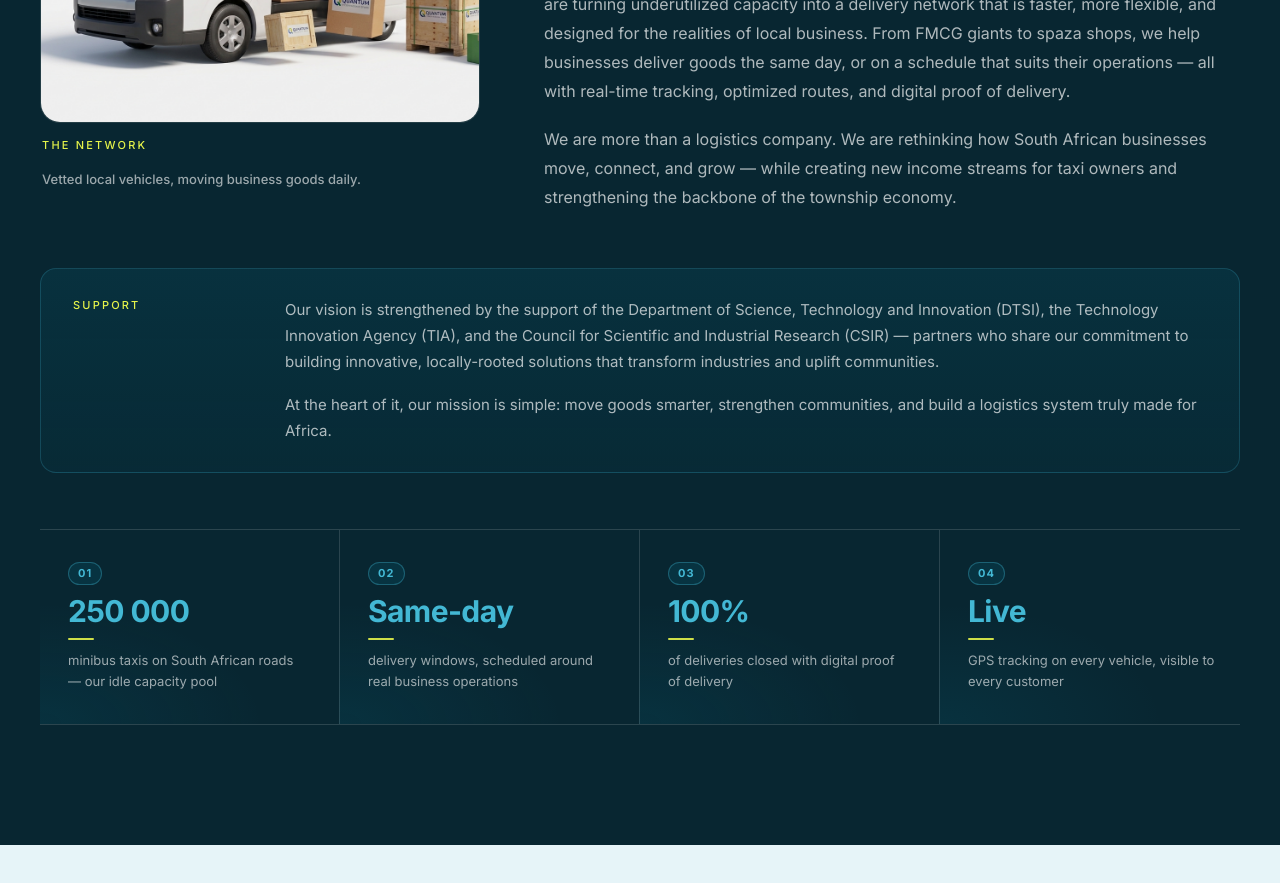
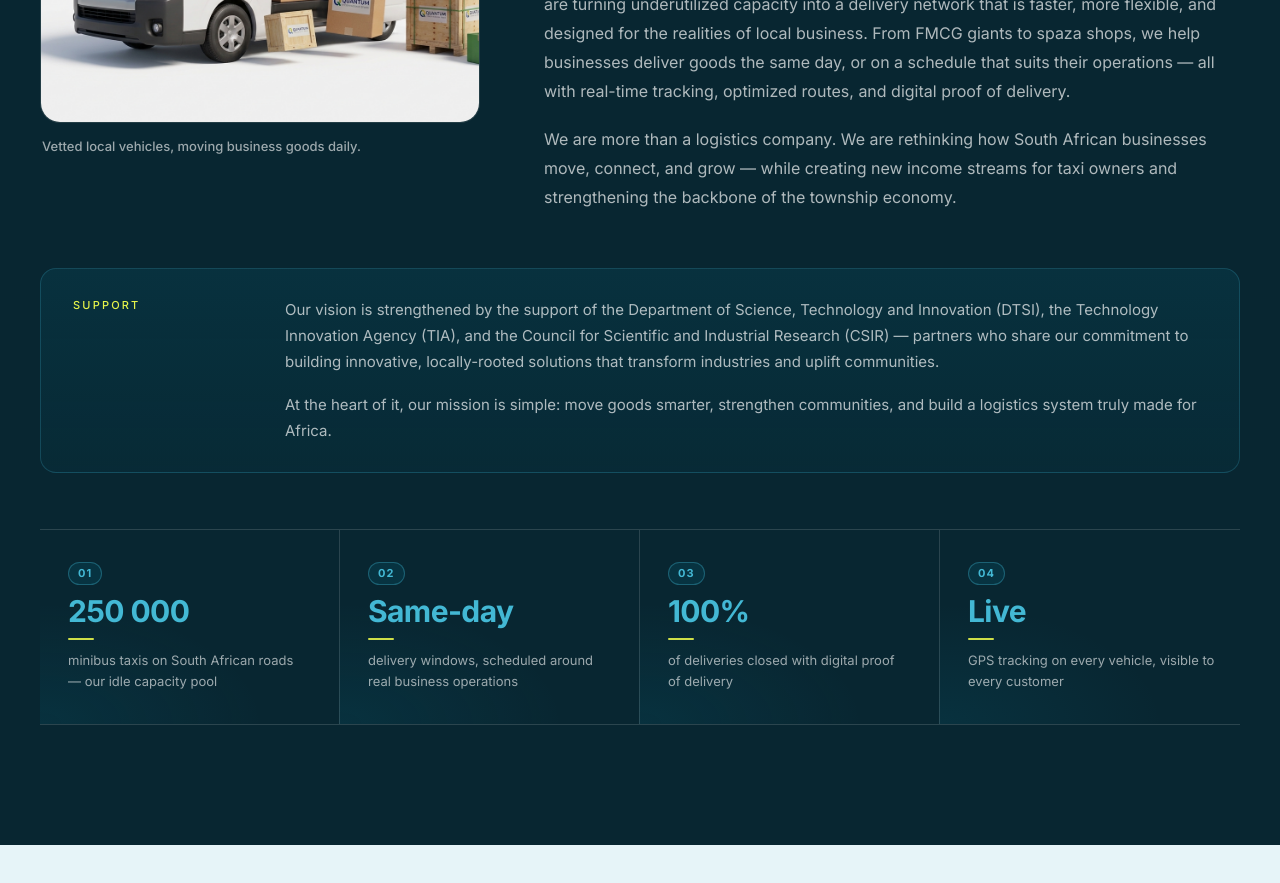
Before and after one commit to Lonwabo-M/copr-hero-recreate, a React (Vite) app: page / in a window 1280 px wide. Shown: the part 4900-5783 px from the top of the page. Built offline with nearby package versions, Linux system fonts and the light colour scheme; what @convex-dev/auth would draw is missing.

Commit message:
Freebuff: When I create an account, the site skips the onboarding p...

```diff
--- a/src/components/lasha/About.tsx
+++ b/src/components/lasha/About.tsx
@@ -41,9 +41,6 @@ export default function About() {
               />
             </div>
             <figcaption className="about-figure-caption">
-              <span className="lasha-label" style={{ fontSize: 11 }}>
-                The network
-              </span>
               <span className="about-figure-note">
                 Vetted local vehicles, moving business goods daily.
               </span>
--- a/src/components/shells/RoleGate.tsx
+++ b/src/components/shells/RoleGate.tsx
@@ -62,7 +62,13 @@ function AreaGuard({ area, children }: RoleGateProps) {
   // workspace while the check is in flight is precisely what surfaced "Only
   // drivers can access this query" as a preview error.
   const awaitingElevationCheck = testAccessState === undefined;
-  const admitted = role !== undefined && canAccessArea(role, area);
+  // Roleless accounts (a brand-new sign-up, before the backend provisions a
+  // role) belong to the Customer experience — canAccessArea already admits
+  // them to the Customer area. Requiring `role !== undefined` here bounced new
+  // accounts away from /onboarding/customer straight to /dashboard, skipping
+  // onboarding entirely. This is UX routing only; the backend remains the
+  // authorization authority.
+  const admitted = canAccessArea(role, area);
   const needsElevation =
     role !== undefined &&
     area !== APP_AREAS.CUSTOMER &&
```
